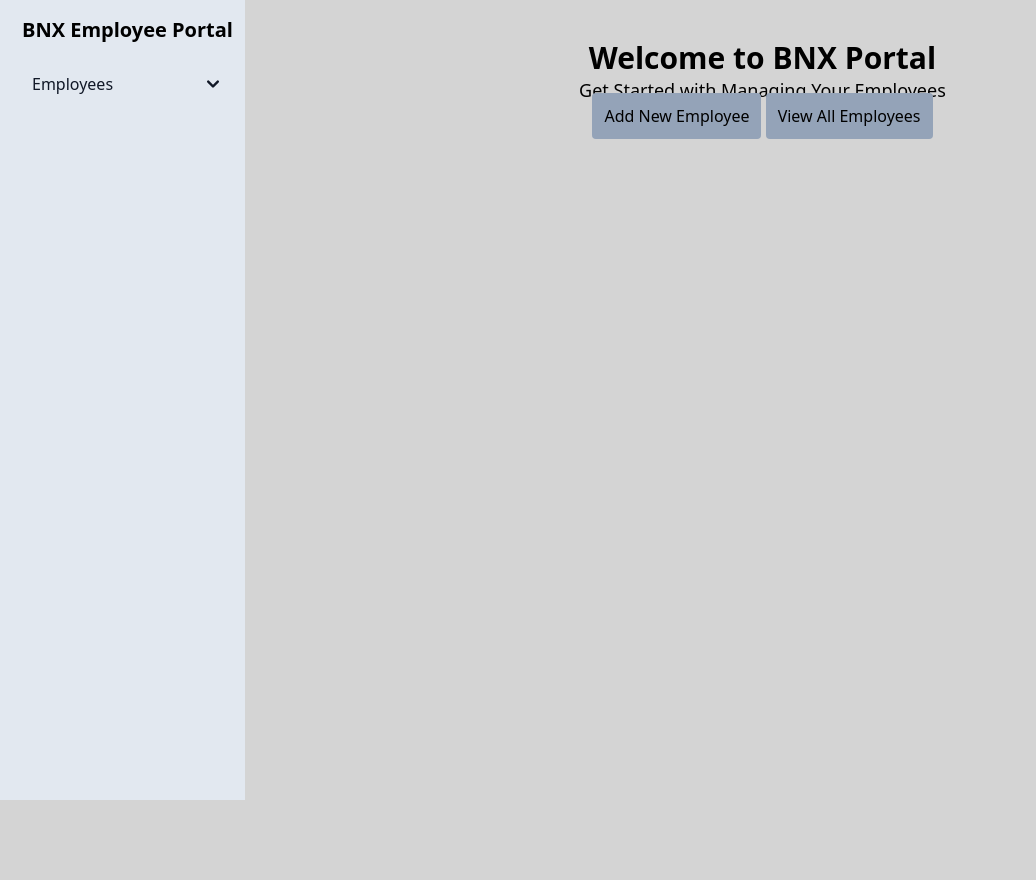
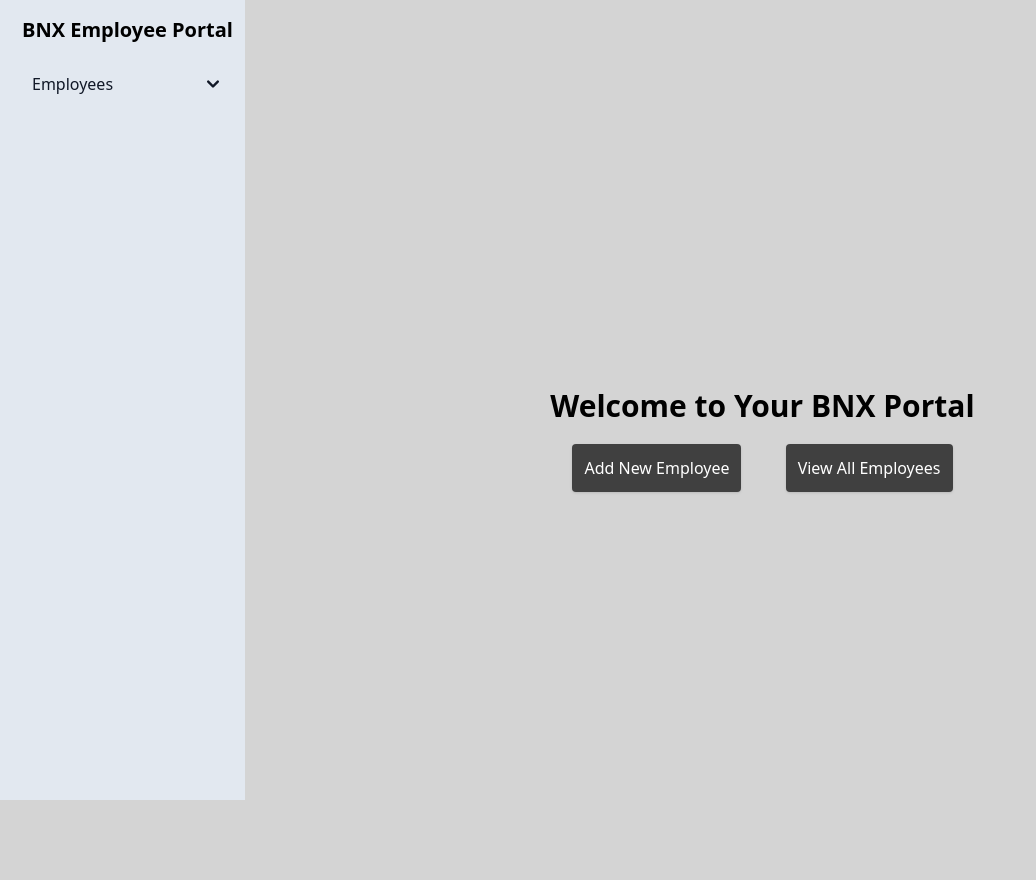
Before and after one commit to 9akashnp8/bnx-employee-portal, a Django app: page / in a window 1280 px wide. Shown: the whole page, without its empty margins (0-1036 px from the left). Run offline with Django 4.2, Linux system fonts and the light colour scheme.

Commit message:
Update Home Page

```diff
--- a/static/css/style.css
+++ b/static/css/style.css
@@ -627,6 +627,10 @@ video {
   grid-template-columns: repeat(2, minmax(0, 1fr));
 }
 
+.flex-col {
+  flex-direction: column;
+}
+
 .place-items-center {
   place-items: center;
 }
@@ -637,6 +641,10 @@ video {
 
 .justify-between {
   justify-content: space-between;
+}
+
+.justify-around {
+  justify-content: space-around;
 }
 
 .gap-10 {
@@ -715,6 +723,26 @@ video {
   background-color: rgb(229 229 229 / var(--tw-bg-opacity));
 }
 
+.bg-slate-500 {
+  --tw-bg-opacity: 1;
+  background-color: rgb(100 116 139 / var(--tw-bg-opacity));
+}
+
+.bg-neutral-500 {
+  --tw-bg-opacity: 1;
+  background-color: rgb(115 115 115 / var(--tw-bg-opacity));
+}
+
+.bg-neutral-400 {
+  --tw-bg-opacity: 1;
+  background-color: rgb(163 163 163 / var(--tw-bg-opacity));
+}
+
+.bg-neutral-700 {
+  --tw-bg-opacity: 1;
+  background-color: rgb(64 64 64 / var(--tw-bg-opacity));
+}
+
 .p-3 {
   padding: 0.75rem;
 }
@@ -770,6 +798,10 @@ video {
 
 .text-left {
   text-align: left;
+}
+
+.text-center {
+  text-align: center;
 }
 
 .text-right {
@@ -862,6 +894,12 @@ video {
   box-shadow: var(--tw-ring-offset-shadow, 0 0 #0000), var(--tw-ring-shadow, 0 0 #0000), var(--tw-shadow);
 }
 
+.shadow {
+  --tw-shadow: 0 1px 3px 0 rgb(0 0 0 / 0.1), 0 1px 2px -1px rgb(0 0 0 / 0.1);
+  --tw-shadow-colored: 0 1px 3px 0 var(--tw-shadow-color), 0 1px 2px -1px var(--tw-shadow-color);
+  box-shadow: var(--tw-ring-offset-shadow, 0 0 #0000), var(--tw-ring-shadow, 0 0 #0000), var(--tw-shadow);
+}
+
 .transition {
   transition-property: color, background-color, border-color, text-decoration-color, fill, stroke, opacity, box-shadow, transform, filter, -webkit-backdrop-filter;
   transition-property: color, background-color, border-color, text-decoration-color, fill, stroke, opacity, box-shadow, transform, filter, backdrop-filter;
@@ -894,6 +932,26 @@ input[type="checkbox"] {
 .hover\:bg-gray-100:hover {
   --tw-bg-opacity: 1;
   background-color: rgb(243 244 246 / var(--tw-bg-opacity));
+}
+
+.hover\:bg-slate-400:hover {
+  --tw-bg-opacity: 1;
+  background-color: rgb(148 163 184 / var(--tw-bg-opacity));
+}
+
+.hover\:bg-neutral-400:hover {
+  --tw-bg-opacity: 1;
+  background-color: rgb(163 163 163 / var(--tw-bg-opacity));
+}
+
+.hover\:bg-neutral-500:hover {
+  --tw-bg-opacity: 1;
+  background-color: rgb(115 115 115 / var(--tw-bg-opacity));
+}
+
+.hover\:bg-neutral-800:hover {
+  --tw-bg-opacity: 1;
+  background-color: rgb(38 38 38 / var(--tw-bg-opacity));
 }
 
 .hover\:underline:hover {
--- a/templates/home.html
+++ b/templates/home.html
@@ -3,12 +3,17 @@
 {% block title%} BNX Employee Portal | Home {% endblock title%}
 
 {% block content %}
-<div class="grid place-items-center">
-    <h1 class="text-3xl font-bold">Welcome to BNX Portal</h1>
-    <h3 class="text-lg">Get Started with Managing Your Employees</h3>
+<div class="grid place-items-center min-h-screen">
     <div>
-        <a href="{% url 'add_employee'%}" class="bg-slate-400 hover:bg-slate-500 p-3 rounded">Add New Employee</a>
-        <a href="{% url 'list_employee'%}" class="bg-slate-400 hover:bg-slate-500 p-3 rounded">View All Employees</a>
+        <h1 class="text-3xl font-bold mb-5">Welcome to Your BNX Portal</h1>
+        <div class="flex justify-around">
+            <button class="bg-neutral-700 hover:bg-neutral-800 text-white p-3 rounded shadow">
+                <a href="{% url 'add_employee'%}">Add New Employee</a>
+            </button>
+            <button class="bg-neutral-700 hover:bg-neutral-800 text-white p-3 rounded shadow">
+                <a href="{% url 'list_employee'%}">View All Employees</a>
+            </button>
+        </div>
     </div>
 </div>
 {% endblock content %}
--- a/templates/sidebar.html
+++ b/templates/sidebar.html
@@ -1,7 +1,7 @@
 
 <aside class="w-1/5 sticky top-0" style="height: 25vh;" aria-label="Sidebar">
     <div class="overflow-y-auto py-4 px-3 bg-slate-200 h-screen dark:bg-neutral-800">
-        <a href="#" class="flex items-center pl-2.5 mb-5">
+        <a href="{% url 'home' %}" class="flex items-center pl-2.5 mb-5">
             <span class="self-center text-xl font-semibold whitespace-nowrap dark:text-white">BNX Employee Portal</span>
          </a>
          <ul class="space-y-2">
```
